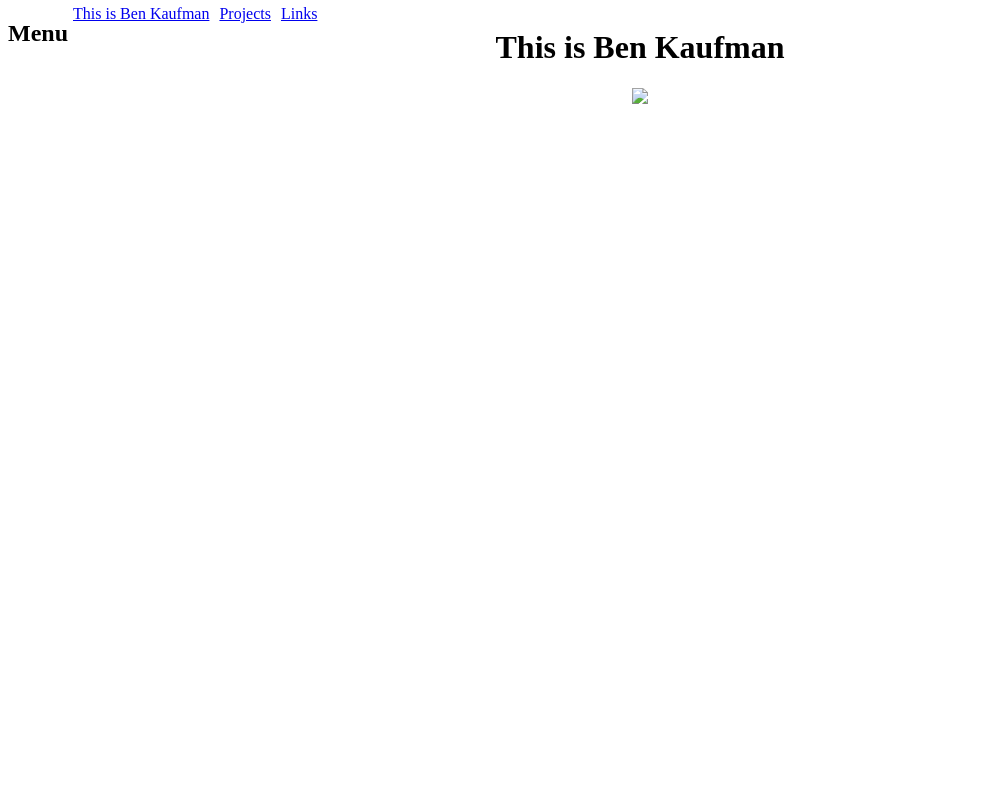
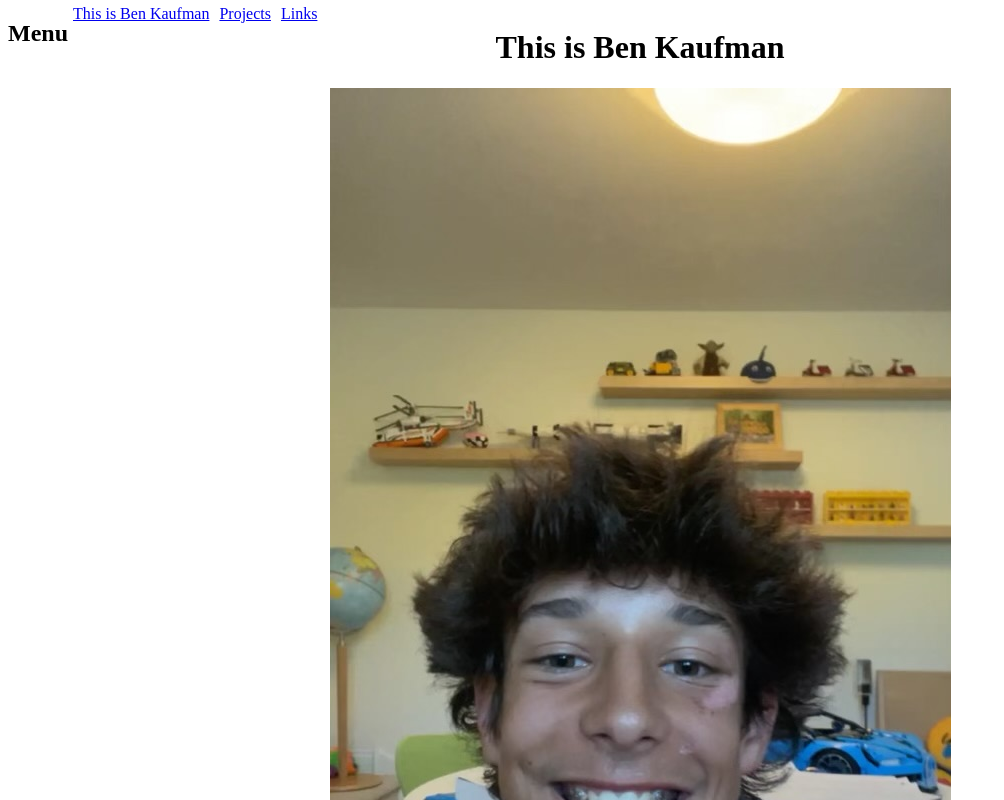
Before and after one commit to benkau1010/ben_portfolio, a plain HTML site: page index.html in a window 1280 px wide. Shown: the top 800 px of the page, without its empty margins (0-1004 px from the left). Drawn offline with Linux system fonts and the light colour scheme; the site is published under a folder, as on GitHub Pages, so addresses that start at the root find nothing.

Commit message:
removed / from the beginning of src of title-image so it works

```diff
--- a/index.html
+++ b/index.html
@@ -18,7 +18,7 @@
 
     <div class="section title" id="welcome-section">
       <h1 class="title-words soFancy">This is Ben Kaufman</h1>
-      <img class="title-image soFancy" src="/media/hero.jpg"/>
+      <img class="title-image soFancy" src="media/hero.jpg"/>
     </div>
 
     <hr></hr>
```
